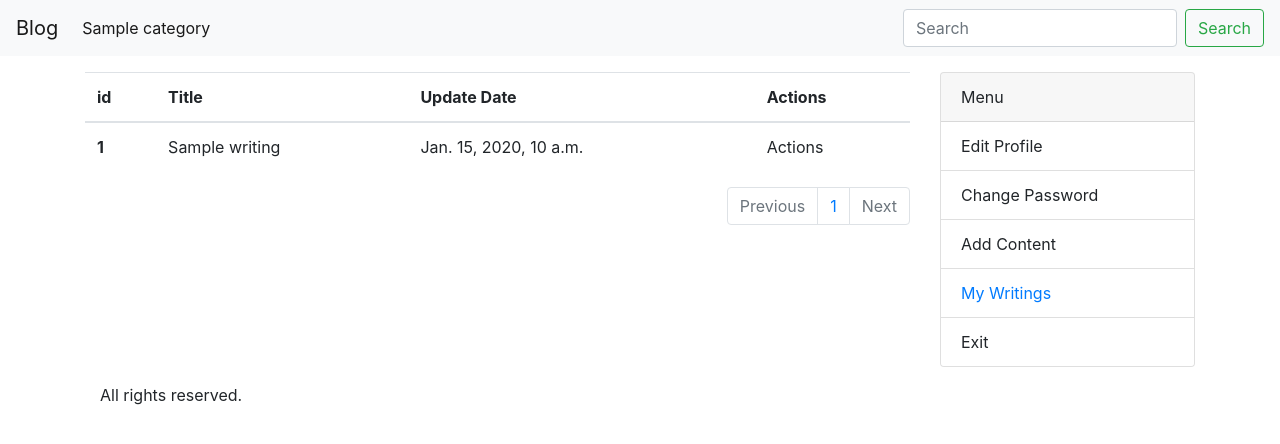
After one commit to brkayckmak/django-blog, a Django app: page /my_writings in a window 1280 px wide. The commit adds this page. Shown: the top 444 px of the page. Run offline with Django 4.2, Linux system fonts and the light colour scheme; a user stored in the database is signed in; tables that the repository leaves empty hold one stand-in row (values such as "Sample post"); some libraries are stand-ins or nearby versions.

Commit message:
my writings page added.

```diff
--- /dev/null
+++ b/project/blog/templates/pages/my_writings.html
@@ -0,0 +1,64 @@
+{% extends "base.html" %}
+
+{% block title %} My Writings {% endblock %}
+
+{% block content %}
+
+<table class="table">
+    <thead>
+      <tr>
+        <th scope="col">id</th>
+        <th scope="col">Title</th>
+        <th scope="col">Update Date</th>
+        <th scope="col">Actions</th>
+      </tr>
+    </thead>
+    <tbody>
+{% for writing in writings %}
+    <tr>
+        <th scope="row">{{writing.id}}</th>
+        <td>{{writing.title}}</td>
+        <td>{{writing.update_date}}</td>
+        <td>Actions</td>
+        </tr>
+{% empty %}
+    <div class="alert alert-primary" role="alert">
+        No writings found!
+    </div>
+{% endfor %}
+</tbody>
+</table>
+
+<nav aria-label="Page navigation example">
+  <ul class="pagination justify-content-end">
+    {% if writings.has_previous %}
+      <li class="page-item">
+        <a class="page-link" href="?page=1" tabindex="-1" aria-disabled="true">First Page</a>
+      </li>
+      <li class="page-item">
+        <a class="page-link" href="?page={{writings.previous_page_number}}" tabindex="-1" aria-disabled="true">Previous</a>
+      </li>
+    {% else %}
+      <li class="page-item disabled">
+        <a class="page-link" href="#" tabindex="-1" aria-disabled="true">Previous</a>
+      </li>
+    {% endif %}
+
+    <li class="page-item"><a class="page-link" href="#">{{writings.number}}</a></li>
+
+    {% if writings.has_next %}
+      <li class="page-item">
+        <a class="page-link" href="?page={{writings.next_page_number}}">{{writings.next_page_number}}</a>
+      </li>
+      <li class="page-item">
+        <a class="page-link" href="?page={{writings.paginator.num_pages}}">Last Page</a>
+      </li>
+    {% else %}
+      <li class="page-item disabled">
+        <a class="page-link" href="#">Next</a>
+      </li>
+    {% endif %}
+
+  </ul>
+</nav>
+{% endblock %}
--- a/project/blog/urls.py
+++ b/project/blog/urls.py
@@ -1,8 +1,9 @@
 from django.urls import path
-from blog.views import contact, mainpage, category
+from blog.views import contact, mainpage, category, my_writings
 
 urlpatterns = [
     path("", mainpage, name="mainpage"),
     path("contact/", contact, name="contact"),
-    path("category/<slug:category_slug>", category, name="category")
+    path("category/<slug:category_slug>", category, name="category"),
+    path("my_writings", my_writings, name="my_writings")
 ]
--- a/project/blog/views/__init__.py
+++ b/project/blog/views/__init__.py
@@ -1,3 +1,4 @@
 from .contact import contact
 from .mainpage import mainpage
 from .category import category
+from .my_writings import my_writings
--- /dev/null
+++ b/project/blog/views/my_writings.py
@@ -0,0 +1,11 @@
+from django.shortcuts import render
+from django.core.paginator import Paginator
+
+def my_writings(request):
+    writings = request.user.writings.order_by("-id")
+
+    page = request.GET.get("page")
+    paginator = Paginator(writings, 1)
+
+    context = {"writings": paginator.get_page(page)}
+    return render(request, "pages/my_writings.html", context=context)
--- a/project/templates/components/sidebar.html
+++ b/project/templates/components/sidebar.html
@@ -2,11 +2,17 @@
     <div class="card-header">
       Menu
     </div>
+    {% if request.user.is_authenticated %}
       <ul class="list-group list-group-flush">
         <li class="list-group-item">Edit Profile</li>
         <li class="list-group-item">Change Password</li>
         <li class="list-group-item">Add Content</li>
-      <li class="list-group-item">My Contents</li>
+        <li class="list-group-item"><a href="{% url 'my_writings' %}">My Writings</a></li>
         <li class="list-group-item">Exit</li>
       </ul>
+    {% else %}
+        Login form will be here.
+    {% endif %}
+
+
   </div>
```
Lines whose indentation alone changed are shown as unchanged.
